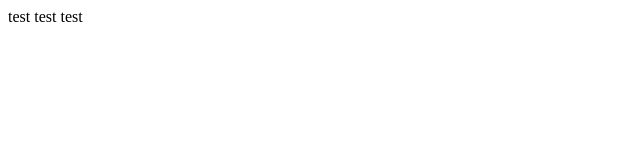
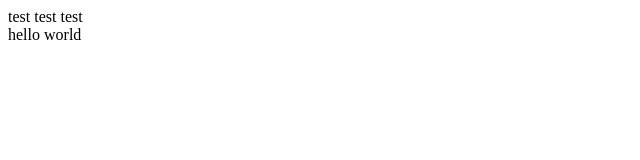
Before and after one commit to prusvladyslav/test, a plain HTML site: page index.html in a window 1280 px wide. Shown: the full height of the page, 0-640 px from the left. Drawn offline with Linux system fonts and the light colour scheme.

Commit message:
hello world

```diff
--- a/index.html
+++ b/index.html
@@ -7,5 +7,6 @@
   </head>
   <body>
     test test test
+    <main>hello world</main>
   </body>
 </html>
```
